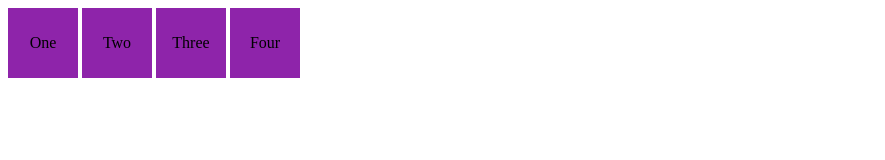
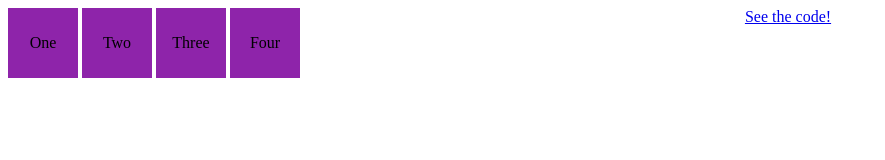
Before and after one commit to jjohnson55555/Dev3-box-model, a plain HTML site: page index.html in a window 1280 px wide. Shown: the whole page, without its empty margins (0-885 px from the left). Drawn offline with Linux system fonts and the light colour scheme.

Commit message:
Update index.html

```diff
--- a/index.html
+++ b/index.html
@@ -7,6 +7,7 @@
 
 </head>
 <body>
+  <a href="https://jjohnson55555.github.io/Dev3-box-model/" target="_blank">See the code!</a>
 <!-- partial:index.partial.html -->
 <!--<div id ="containerBox">
 
```
